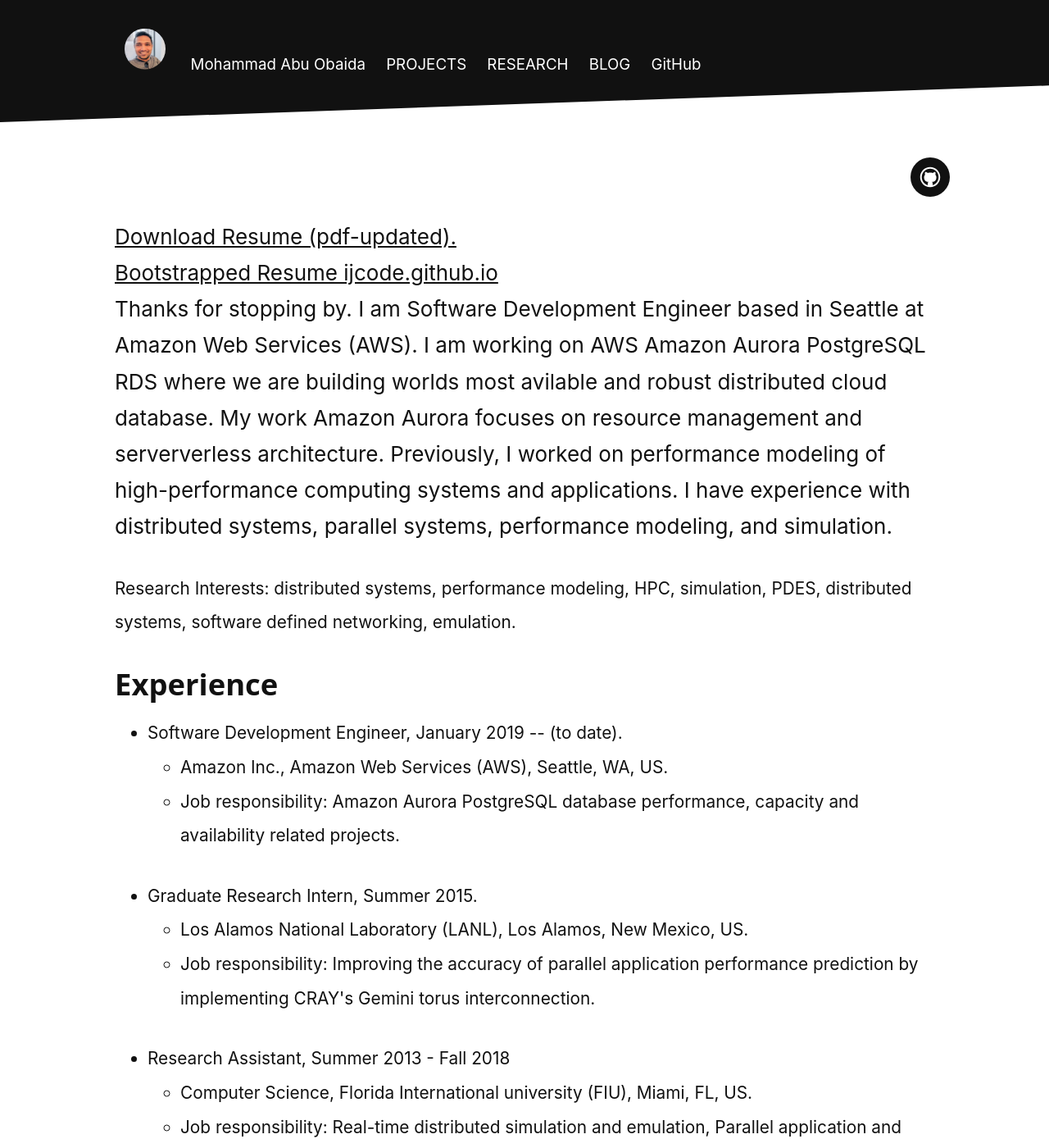
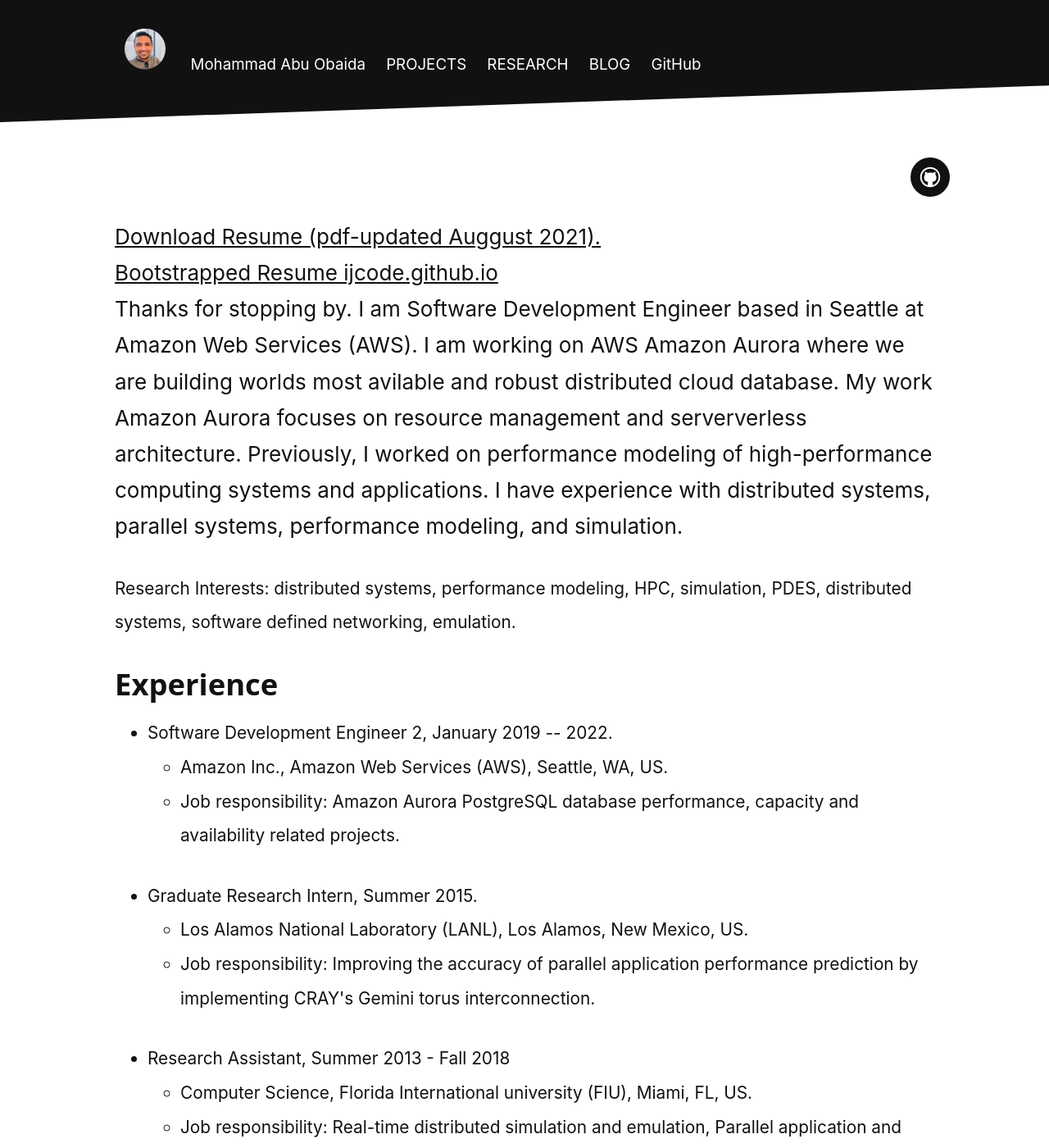
Before and after one commit to summonersRift/summonersrift.github.io, a Jekyll site: the page built from index.html, in a window 1280 px wide and 1400 px high. Shown: the whole window at 82% size. Built offline with Jekyll 4.4.1, drawn with Linux system fonts in a browser that asks for light colours; nearby versions of some CDN libraries; the list of posts is cut into pages by our own code.

Commit message:
Updated new resume
Updated new resume

```diff
--- a/index.html
+++ b/index.html
@@ -7,17 +7,17 @@
 <div class="home" id ="home">
    {% include githublogo.html %}
    <p class="intro">
-	<a href="/assets/files/resume2018.pdf" alt="Mohammad Obaida Resume" align="middle"> Download Resume (pdf-updated).</a><br>
+	<a href="/assets/files/resume-obaida-2021-june.pdf" alt="Abu Obaida Resume" align="middle"> Download Resume (pdf-updated Auggust 2021).</a><br>
 	 <a href="https://ijcode.github.io">Bootstrapped Resume ijcode.github.io</a><br>
 
-        Thanks for stopping by. I am Software Development Engineer based in Seattle at Amazon Web Services (AWS). I am working on AWS Amazon Aurora PostgreSQL RDS where we are building worlds most avilable and robust distributed cloud database.
+        Thanks for stopping by. I am Software Development Engineer based in Seattle at Amazon Web Services (AWS). I am working on AWS Amazon Aurora where we are building worlds most avilable and robust distributed cloud database.
        My work Amazon Aurora focuses on resource management and serververless architecture.
 	Previously, I worked on performance modeling of high-performance computing systems and applications.
      I have experience with distributed systems, parallel systems, performance modeling, and simulation. </p>
         <p>Research Interests: distributed systems, performance modeling, HPC, simulation, PDES, distributed systems, software defined networking, emulation.</p>
         <h3>Experience</h3>
         <ul>
-             <li>Software Development Engineer, January 2019 -- (to date).
+             <li>Software Development Engineer 2, January 2019 -- 2022.
                   <ul>
                     <li>Amazon Inc., Amazon Web Services (AWS), Seattle, WA, US.</li>
                     <li>Job responsibility: Amazon Aurora PostgreSQL database performance, capacity and availability related projects.</li>
```
Also changed, not shown: 1 other file.
